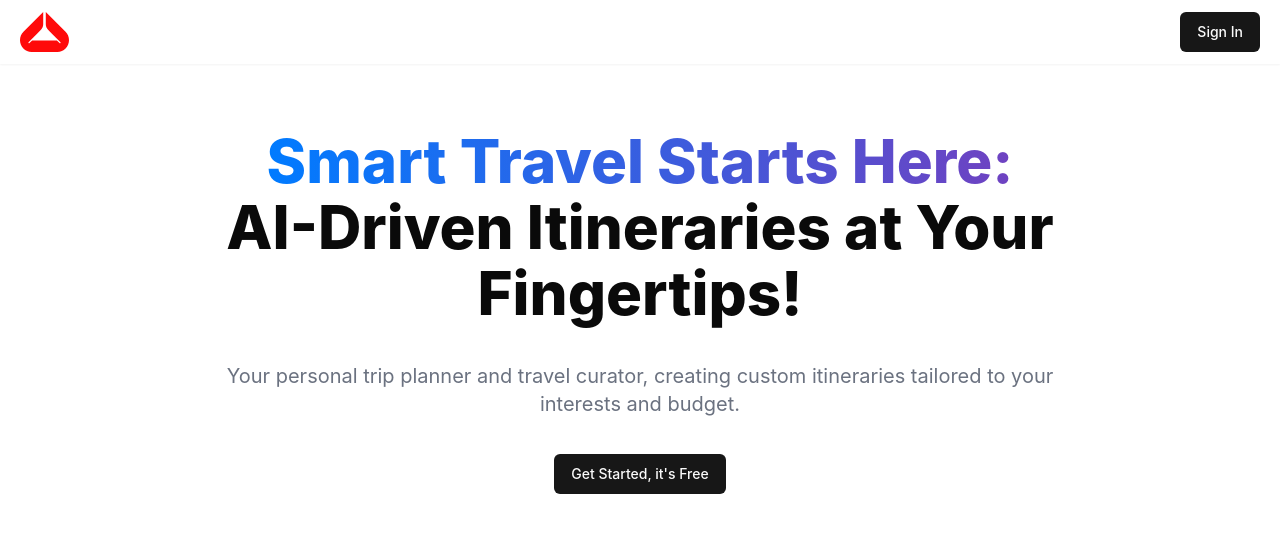
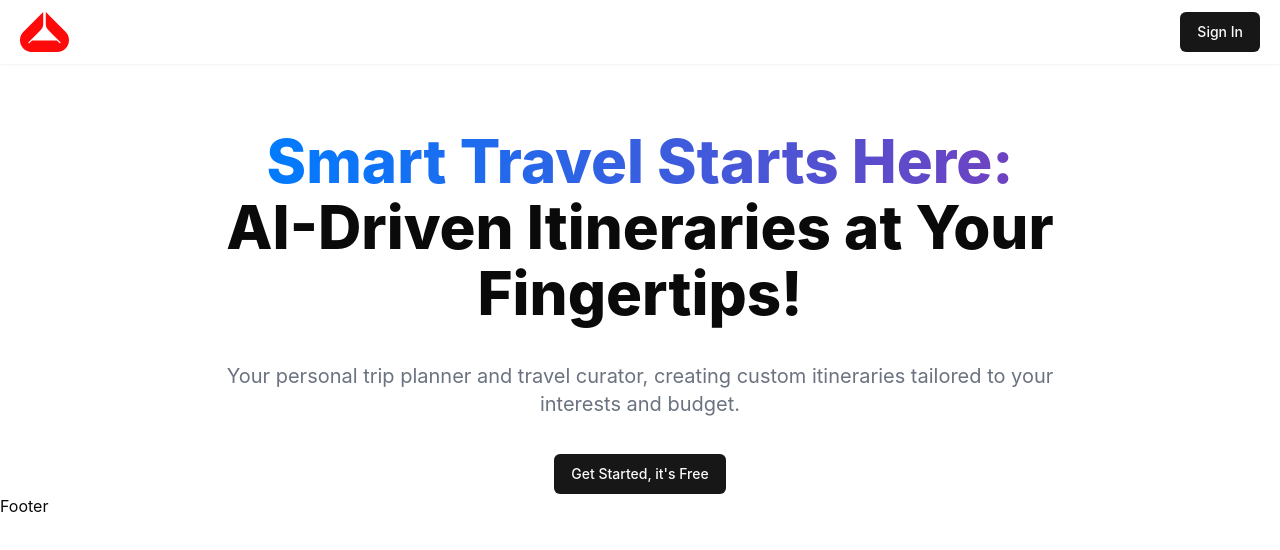
Before and after one commit to imHardik1606/AI-Travel-Planner, a React (Vite) app in the folder frontend/: page / in a window 1280 px wide. Shown: the top 550 px of the page. Built offline with nearby package versions, Linux system fonts and the light colour scheme; no server answers.

Commit message:
Viewing trip details

```diff
--- a/frontend/src/main.jsx
+++ b/frontend/src/main.jsx
@@ -7,6 +7,7 @@ import CreateTrip from "./create-trip/index";
 import Header from "./components/custom/Header";
 import { GoogleOAuthProvider } from '@react-oauth/google';
 import Viewtrip from "./view-trip/[tripId]/index";
+import Footer from "./view-trip/components/Footer";
 
 createRoot(document.getElementById("root")).render(
   <StrictMode>
@@ -18,6 +19,7 @@ createRoot(document.getElementById("root")).render(
           <Route path="/create-trip" element={<CreateTrip />}></Route>
           <Route path="/view-trip/:tripId" element={<Viewtrip/>}></Route>
         </Routes>
+        <Footer/>
       </GoogleOAuthProvider>
     </BrowserRouter>
   </StrictMode>
--- /dev/null
+++ b/frontend/src/view-trip/components/Footer.jsx
@@ -0,0 +1,9 @@
+import React from 'react'
+
+function Footer() {
+  return (
+    <div>Footer</div>
+  )
+}
+
+export default Footer
--- a/frontend/src/view-trip/components/Hotels.jsx
+++ b/frontend/src/view-trip/components/Hotels.jsx
@@ -6,7 +6,7 @@ function Hotels({ trip }) {
     <div>
       <h2 className="font-bold text-xl my-5">Hotel Recommendation</h2>
 
-      <div className="grid grid-cols-2 md:grid-cols-3 xl:grid-cols-4 gap-5">
+      <div className="grid grid-cols-1 md:grid-cols-3 xl:grid-cols-4 gap-5">
         {trip?.tripData?.hotels?.map((hotel, index) => (
           <Link to={"https://www.google.com/maps/search/?api=1&query=" + hotel?.hotelName + " , " + hotel?.hotelAddress} key={index} target="_blank">
             <div
```
